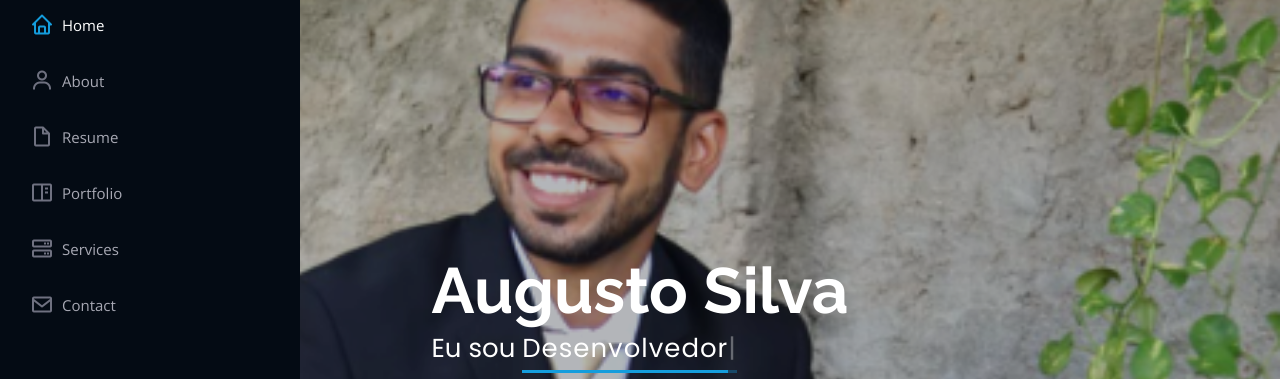
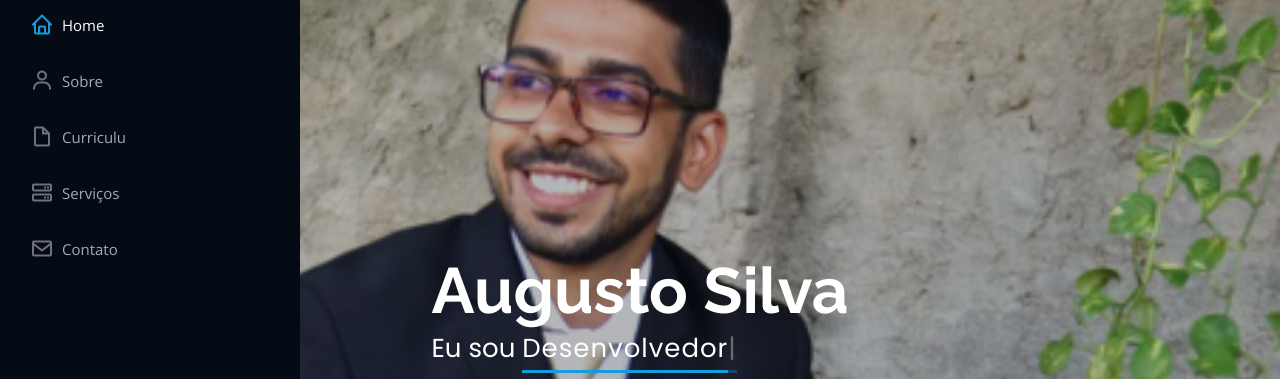
Before and after one commit to AugustoSilva97/portifolio, a plain HTML site: page index.html in a window 1280 px wide. Shown: the part 260-639 px from the top of the page. Drawn offline with nearby package versions, Linux system fonts and the light colour scheme.

Commit message:
tradução do menu lateral

```diff
--- a/index.html
+++ b/index.html
@@ -60,11 +60,10 @@
       <nav id="navbar" class="nav-menu navbar">
         <ul>
           <li><a href="#hero" class="nav-link scrollto active"><i class="bx bx-home"></i> <span>Home</span></a></li>
-          <li><a href="#about" class="nav-link scrollto"><i class="bx bx-user"></i> <span>About</span></a></li>
-          <li><a href="#resume" class="nav-link scrollto"><i class="bx bx-file-blank"></i> <span>Resume</span></a></li>
-          <li><a href="#portfolio" class="nav-link scrollto"><i class="bx bx-book-content"></i> <span>Portfolio</span></a></li>
-          <li><a href="#services" class="nav-link scrollto"><i class="bx bx-server"></i> <span>Services</span></a></li>
-          <li><a href="#contact" class="nav-link scrollto"><i class="bx bx-envelope"></i> <span>Contact</span></a></li>
+          <li><a href="#about" class="nav-link scrollto"><i class="bx bx-user"></i> <span>Sobre</span></a></li>
+          <li><a href="#resume" class="nav-link scrollto"><i class="bx bx-file-blank"></i> <span>Curriculu</span></a></li>
+          <li><a href="#services" class="nav-link scrollto"><i class="bx bx-server"></i> <span>Serviços</span></a></li>
+          <li><a href="#contact" class="nav-link scrollto"><i class="bx bx-envelope"></i> <span>Contato</span></a></li>
         </ul>
       </nav><!-- .nav-menu -->
     </div>
```
